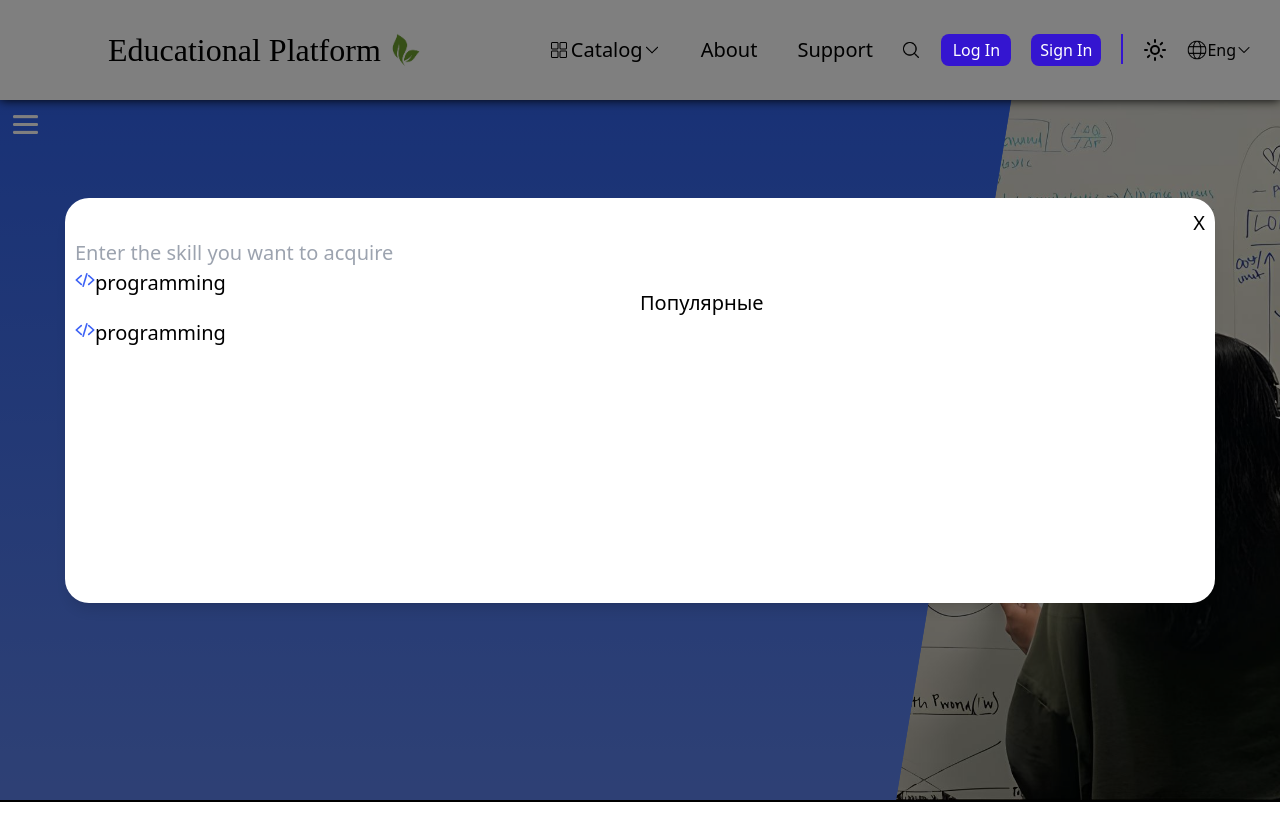
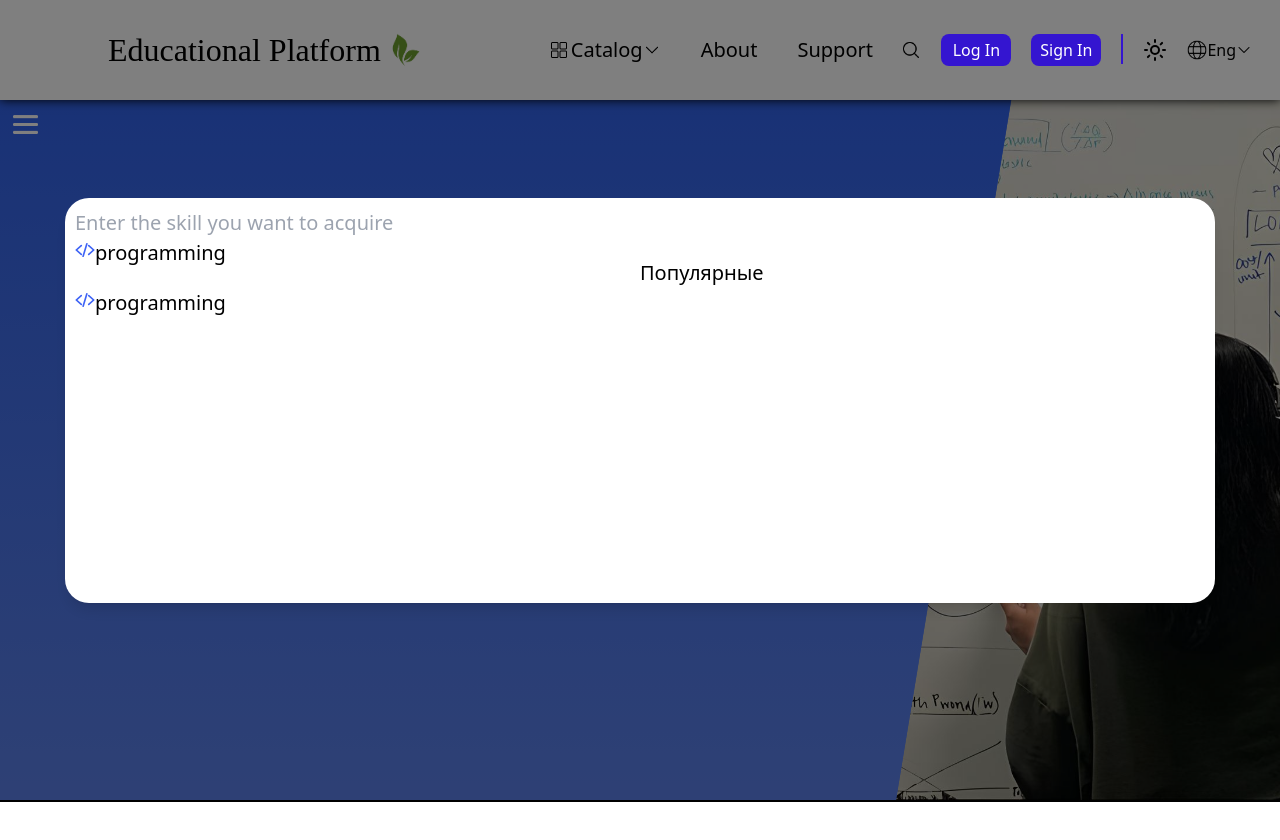
Before and after one commit to KarKar1ch/educational-platform, a Next.js app in the folder my-app/: page /about in a window 1280 px wide. Both pictures are taken after a click on the button "Catalog". Shown: the top 840 px of the page. Built offline with nearby package versions, Linux system fonts and the light colour scheme.

Commit message:
updata catalog

```diff
--- a/my-app/src/components/interface/Catalog.tsx
+++ b/my-app/src/components/interface/Catalog.tsx
@@ -24,17 +24,15 @@ const Catalog = () => {
 
     if(!isOpen) return null;
 
+    const handleBackdropClick = (event: React.MouseEvent) => {
+        if (event.target === event.currentTarget) {
+            close();
+        }
+    };
+
     return (
-    <div className="fixed inset-0 bg-black bg-opacity-50 flex items-center justify-center">
+    <div className="fixed inset-0 bg-black bg-opacity-50 flex items-center justify-center" onClick={handleBackdropClick}>
         <div className="bg-white p-[10px] rounded-3xl shadow-lg w-[1150px] h-[405px]">
-            <div className="flex justify-end">
-                <button
-                className=""
-                onClick={close}
-                >
-                    X
-                </button>
-            </div>
             <div>
                 <input
                 className="w-full"
```
